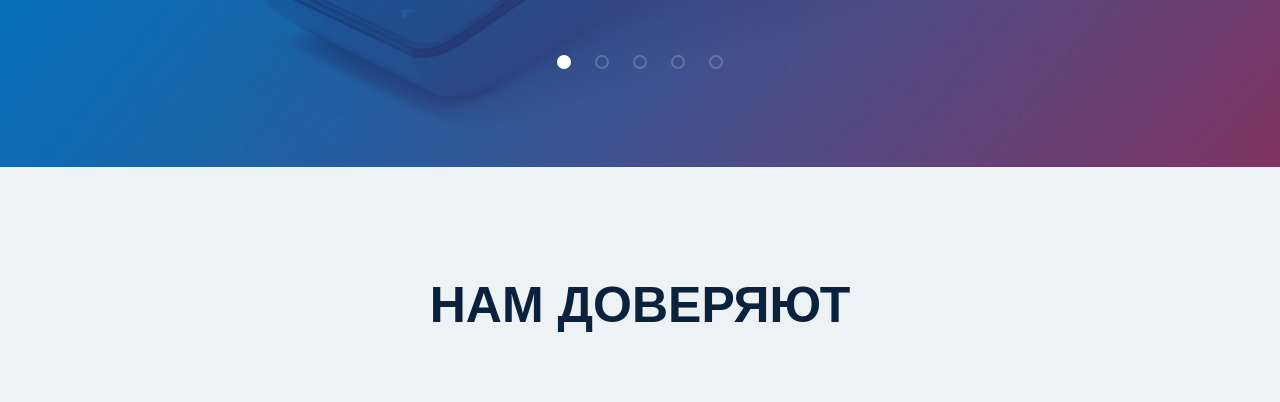
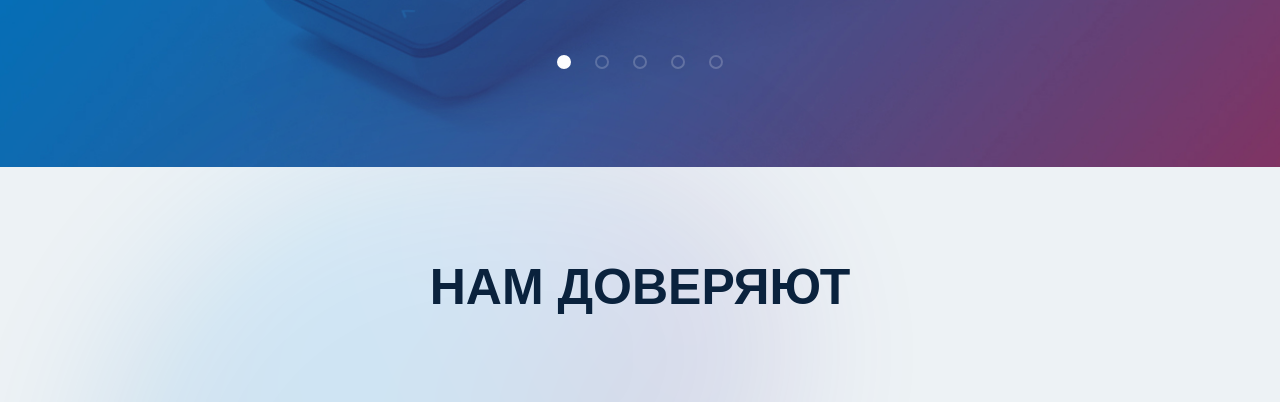
Before and after one commit to isemilia/kaztelecom, a website: page app/index.html in a window 1280 px wide. Shown: the part 2548-2950 px from the top of the page. Drawn offline with nearby package versions, Linux system fonts and the light colour scheme; a web font is replaced by a local one.

Commit message:
Add blurry element

```diff
--- a/app/assets/css/sass/components/_reasons.scss
+++ b/app/assets/css/sass/components/_reasons.scss
@@ -1,5 +1,5 @@
 .reasons {
-    margin: 42px 0 60px;
+    margin: 42px 0 0;
     background: url('../img/home/reasons-bg.jpg') center center / cover no-repeat;
     padding: 80px 0 98px;
     &-wrap {
--- a/app/assets/css/sass/components/_trust.scss
+++ b/app/assets/css/sass/components/_trust.scss
@@ -1,7 +1,8 @@
 .trust {
-    padding: 42px 0 90px;
+    padding: 84px 0 90px;
     position: relative;
     background: url('../img/decorations/trust-overlay.png') center center / cover no-repeat;
+    z-index: 1;
     &::before {
         content: '';
         width: 100%;
@@ -11,6 +12,19 @@
         top: 0;
         left: 0;
         pointer-events: none;
+        z-index: 2;
+    }
+    &::after {
+        content: '';
+        background: url('../img/decorations/trust-blur-left.png') center center / contain no-repeat;
+        height: 623px;
+        width: 743px;
+        position: absolute;
+        top: -40px;
+        left: 72px;
+        filter: blur(70px);
+        opacity: .25;
+        z-index: -1;
     }
     &-wrap {
         margin: 85px auto 0;
```
Also changed, not shown: app/assets/css/home.min.css, app/assets/img/decorations/trust-blur-left.png (added).
